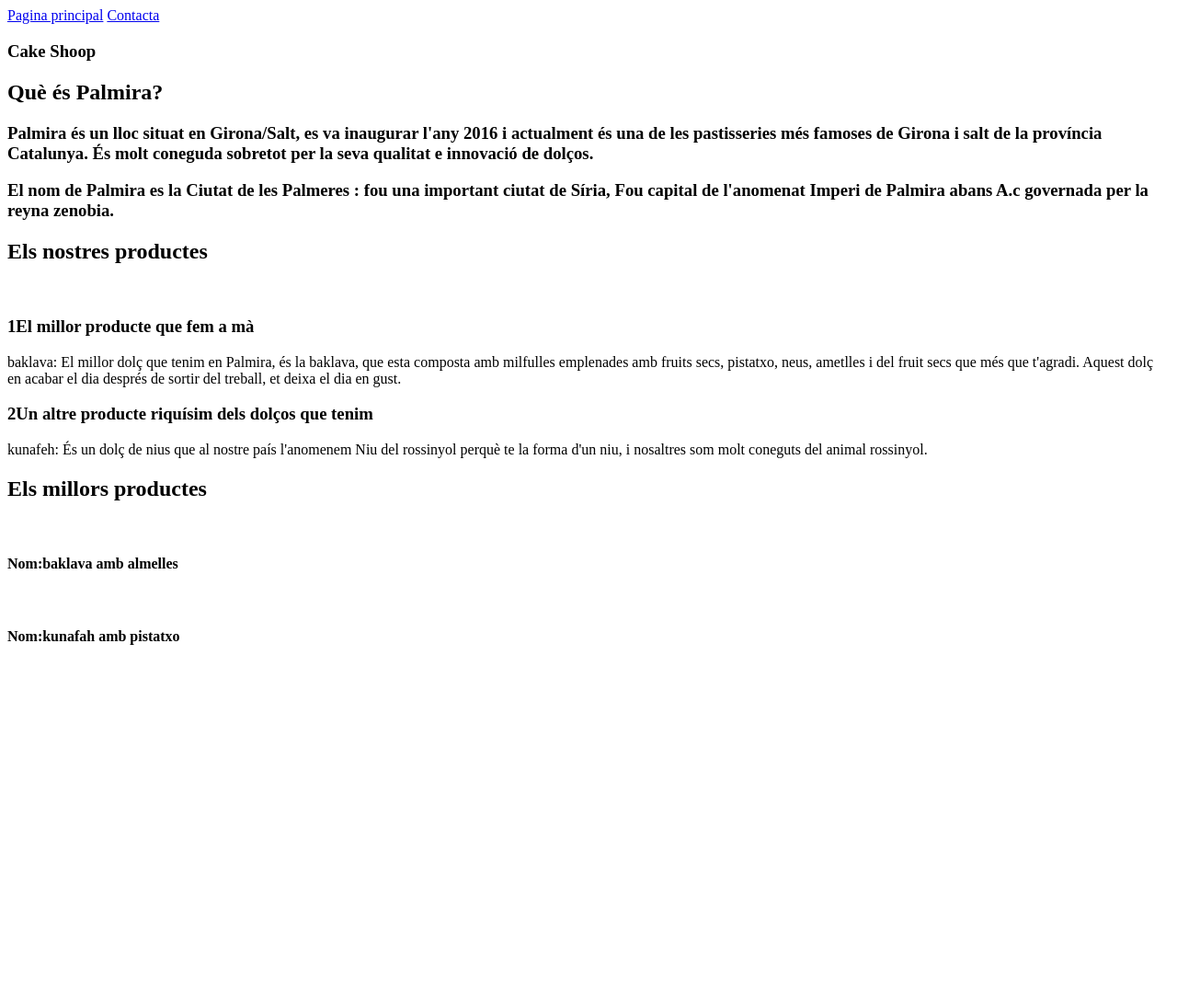
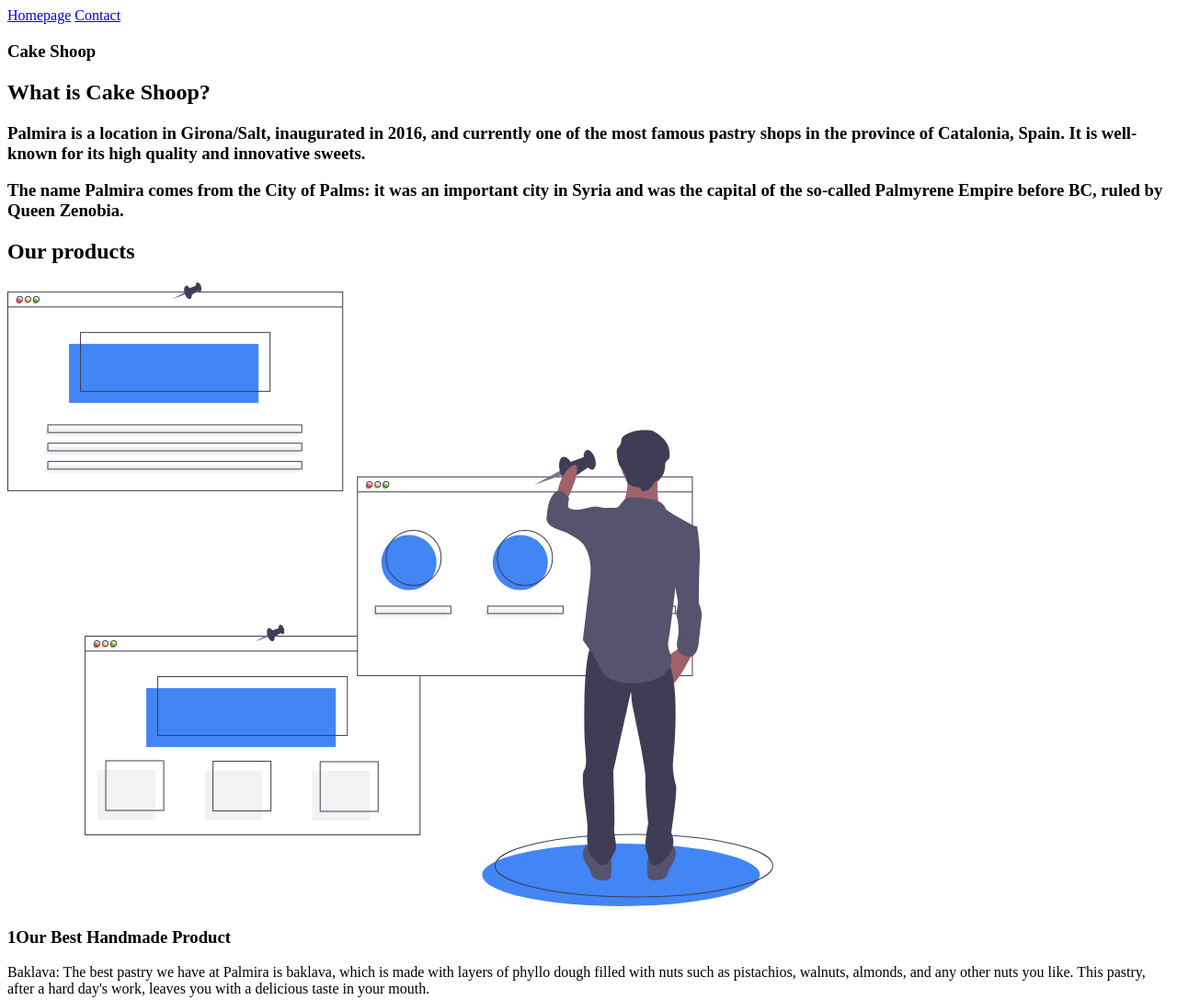
Before and after one commit to melmhamdi/Activity-4, a plain HTML site: page index.html in a window 1280 px wide. Shown: the top 1087 px of the page at 92% size. Before the commit the page ends 800 px from the top, so only its background shows below. Drawn offline with Linux system fonts and the light colour scheme.

Commit message:
part3-Younes

```diff
--- a/index.html
+++ b/index.html
@@ -11,8 +11,8 @@
 <body>
     <header>
         <nav>
-            <a class="slider" href="#slider">Pagina principal</a>
-            <a class="slider" href="#contacta">Contacta</a>
+            <a class="slider" href="#slider">Homepage</a>
+            <a class="slider" href="#contacta">Contact</a>
 
             <section class="textos-header">
                 <h1>Cake Shoop</h1>
@@ -22,40 +22,39 @@
     <main>
         <section class="palmira">
 
-        <h2>Què és Palmira?</h2>
-        <h3>Palmira és un lloc situat en Girona/Salt, es va inaugurar l'any 2016 i actualment és una de les pastisseries més famoses de Girona i salt de la província Catalunya.
-            És molt coneguda sobretot per la seva qualitat e innovació de dolços.</h3>
-        <h3>El nom de Palmira es la Ciutat de les Palmeres : fou una important ciutat de Síria, Fou capital de l'anomenat Imperi de Palmira abans A.c governada per la reyna zenobia.
-        </h3>
+            <h2>What is Cake Shoop?</h2>
+            <h3>Palmira is a location in Girona/Salt, inaugurated in 2016, and currently one of the most famous pastry shops in the province of Catalonia, Spain.
+                It is well-known for its high quality and innovative sweets.</h3>
+            <h3>The name Palmira comes from the City of Palms: it was an important city in Syria and was the capital of the so-called Palmyrene Empire before BC, ruled by Queen Zenobia.</h3>
 
         <section class="contenedor sobre-nosotros">
-            <h2> Els nostres productes</h2>
+            <h2> Our products</h2>
         <div class="contenedor sobre-nosaltres enlinia">
-            <img src="IMATGES/ilustracion2.svg" alt="" class="imagen-about us">
+            <img src="/img/ilustracion2.svg" alt="" class="imagen-about us">
             </div>
             <div class="contenido-textos enlinia">
-                <h3><span>1</span>El millor producte que fem a mà</h3>
-                <p>baklava: El millor dolç que tenim en Palmira, és la baklava, que esta composta amb milfulles emplenades amb fruits secs, pistatxo, neus, ametlles i del fruit secs que més que t'agradi. Aquest dolç en acabar el dia després de sortir del treball, et deixa el dia en gust.</p>
-                <h3><span>2</span>Un altre producte riquísim dels dolços que tenim</h3>
-                <p>kunafeh: És un dolç de nius que al nostre país l'anomenem Niu del rossinyol perquè te la forma d'un niu, i nosaltres som molt coneguts del animal rossinyol.  </p>
+                <h3><span>1</span>Our Best Handmade Product</h3>
+                <p>Baklava: The best pastry we have at Palmira is baklava, which is made with layers of phyllo dough filled with nuts such as pistachios, walnuts, almonds, and any other nuts you like. This pastry, after a hard day's work, leaves you with a delicious taste in your mouth.</p>
+                <h3><span>2</span>Another Deslicious Pastry We Offer</h3>
+                <p>Kunafeh: It's a nest-shaped dessert made of shredded phyllo dough that we call "Nightingale's Nest" because of its resemblance to a bird's nest, and we are very familiar with the nightingale bird in our country.</p>
             </div>
     </section>
 
     <section class="clientes contenedor">
-    <h2 class="titulo">Els millors productes</h2>
+    <h2 class="titulo">The best products</h2>
     <div class="cards">
         <div class="card">
-            <img src="IMATGES/baklava.png" alt="">
+            <img src="/img/baklava.png" alt="">
             <div class="contenido-texto-card">
-                <h4>Nom:baklava amb almelles</h4>
+                <h4>Name:baklava with almonds</h4>
         </div>
     </div>
     </div>
     <div class="cards">
         <div class="card">
-            <img src="IMATGES/kunfeh.png" alt="">
+            <img src="/img/kunfeh.png" alt="">
             <div class="contenido-texto-card">
-                <h4>Nom:kunafah amb pistatxo</h4>
+                <h4>Name:kunafah with pistachio</h4>
         </div>
     </div>
 
```
Also changed, not shown: img/baklava.png (added), img/ilustracion2.svg (added), img/kunfeh.png (added).
